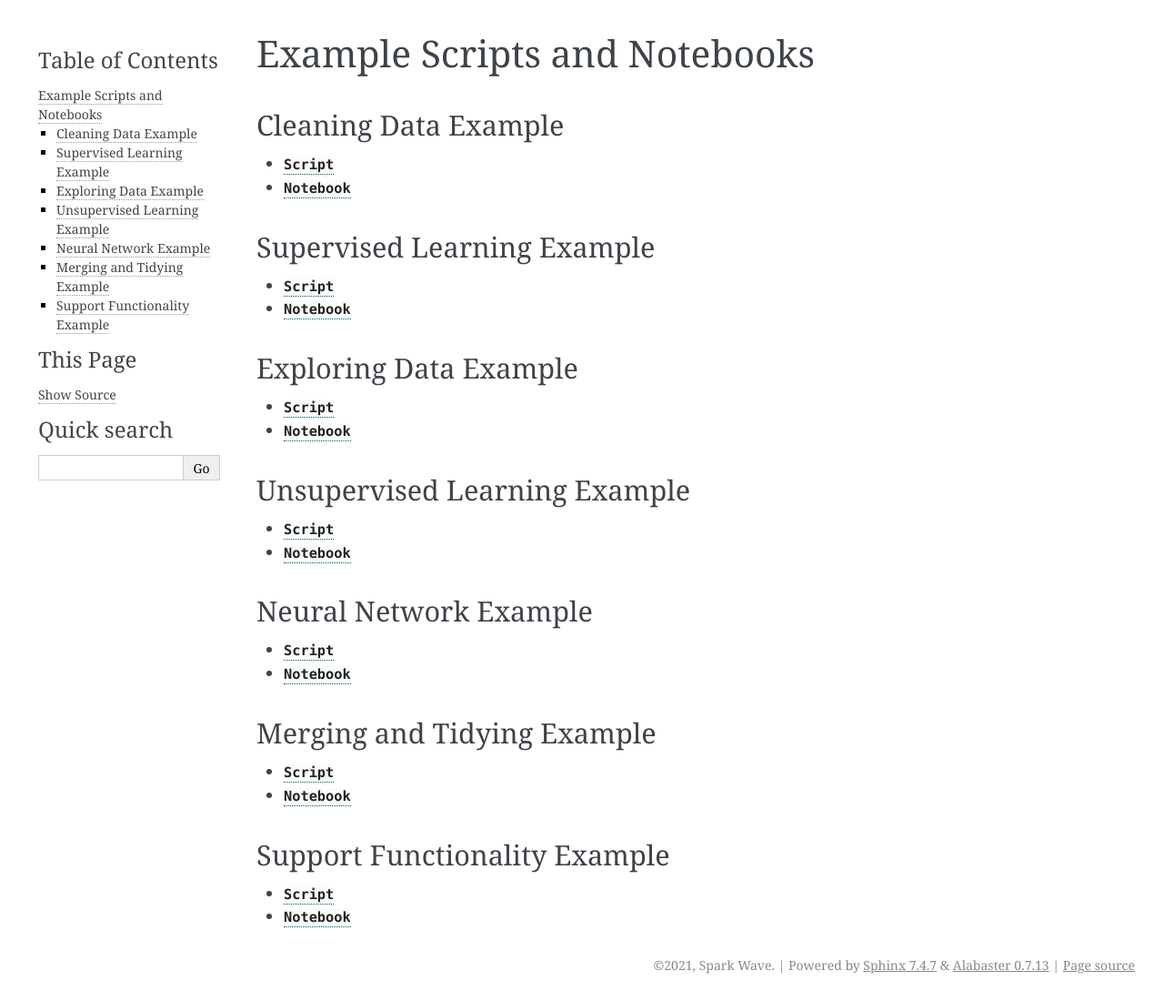
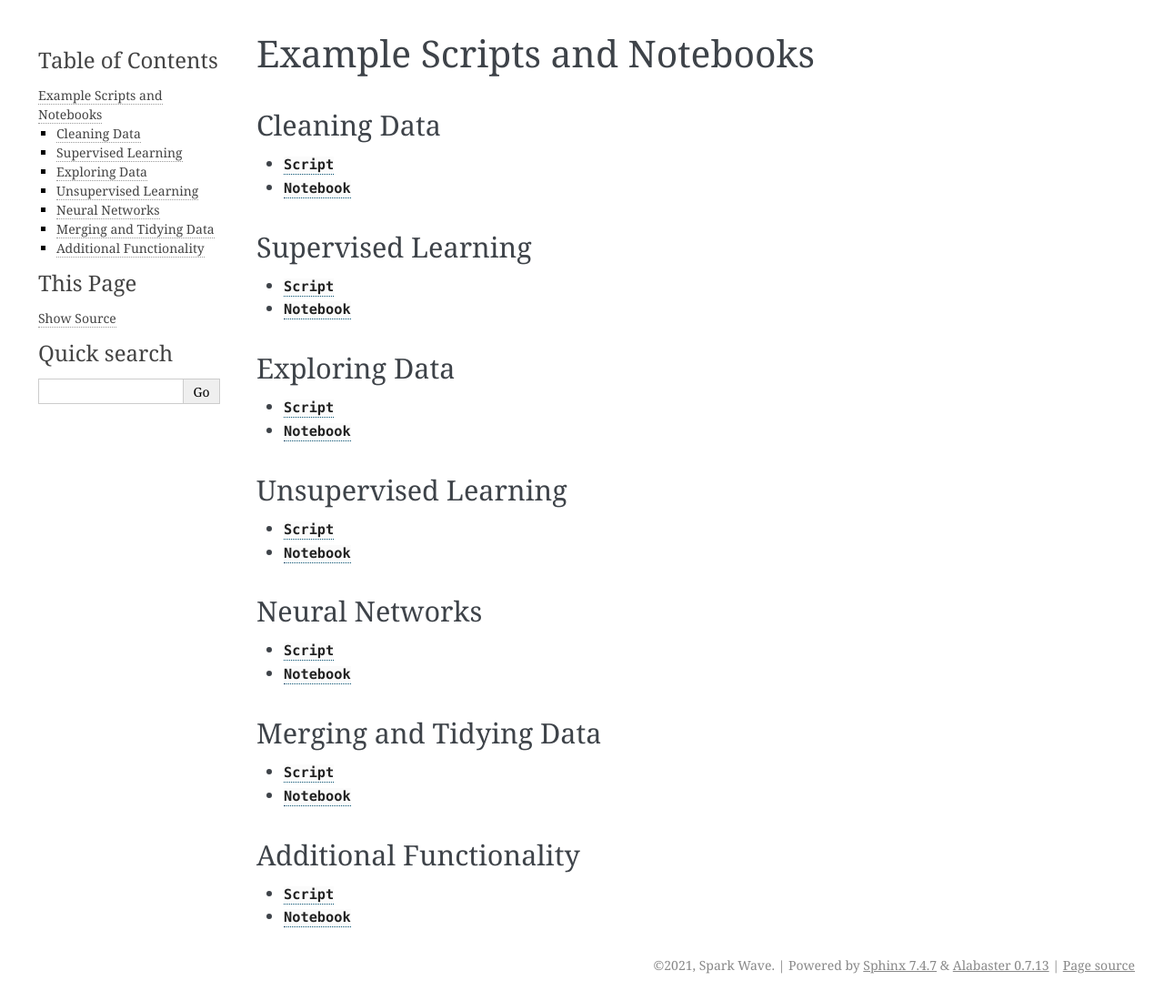
Before and after one commit to willfind/nimble, a Sphinx documentation site: the page built from documentation/source/examples/files.rst, in a window 1280 px wide and 1100 px high. Shown: the whole window at 91% size. Built offline with Sphinx 7.4.7, drawn with Linux system fonts in a browser that asks for light colours.

Commit message:
name changes to align with example headings

```diff
--- a/documentation/source/conf.py
+++ b/documentation/source/conf.py
@@ -425,12 +425,9 @@ class PYtoIPYNB:
                 trimmed = self.notebook['cells'][-1]['source'][-1][:-1]
                 self.notebook['cells'][-1]['source'][-1] = trimmed
 
-exampleNames = ['digits_train.py', 'shoppers_explore.py', 'shoppers_train.py',
-                'tidy_data.py', 'traffic_clean.py', 'traffic_train.py',
-                'wifi_support.py']
-confDir = os.path.dirname(confFilePath)
-exampleFiles = [os.path.join(confDir, 'examples', name)
-                for name in exampleNames]
+examplesDir = os.path.join(os.path.dirname(confFilePath), 'examples')
+exampleFiles = [os.path.join(examplesDir, f) for f in os.listdir(examplesDir)
+                if f.endswith('.py')]
 
 for file in exampleFiles:
     PYtoIPYNB(file).convertToNotebook()
--- a/documentation/source/examples/wifi_support.py
+++ b/documentation/source/examples/additional_functionality.py
@@ -1,17 +1,17 @@
 """
-# Configuration, Logging, Randomness and Custom Learners
+# Additional Functionality
 
-### Additional nimble functionality designed to support users.
+### Nimble functionality designed to support users.
 
-Our data for this example contains 2000 points and 8 features. The first
-7 features are wifi signal strength values picked up by a mobile phone
-from seven different wifi sources (one feature per source). The final
-feature stores which of four rooms the mobile device was in. This
-dataset will help highlight functionality included in the nimble library
-such as logging, randomness, and the design of "custom learners" for
-making your own machine learning algorithms that are supported by
-Nimble. This functionality will be highlighted as we use the wifi signal
-strength data to predict which room the phone is in.
+Our data in this example will help highlight functionality included in
+the Nimble library such as logging, randomness, and the design of
+"custom learners" for making your own machine learning algorithms that
+are supported by Nimble. Our data contains 2000 points and 8 features.
+The first 7 features are wifi signal strength values detected by a
+mobile phone from seven different wifi sources (one feature per source).
+The final feature identifies which of four rooms the mobile device was
+in. Our goal will be to predict the room that the phone is in based on
+wifi signal strength data.
 
 [Open this example in Google Colab][colab]
 
@@ -20,8 +20,8 @@ strength data to predict which room the phone is in.
 [Download the dataset for this example][datasets]
 
 [colab]: https://colab.research.google.com/drive/1CZecbz9Z2xR3auR7lj97cVWGIVTXKZmk?usp=sharing
-[files]: files.rst#support-functionality-example
-[datasets]: ../datasets.rst#support-functionality-example
+[files]: files.rst#additional-functionality
+[datasets]: ../datasets.rst#additional-functionality
 """
 
 ## Getting Started ##
@@ -30,9 +30,9 @@ strength data to predict which room the phone is in.
 ## can be affected by prior uses of Nimble, we want to ensure that the behavior
 ## of this example is consistent for everyone. To achieve this consistency, we
 ## will be storing our log in a temporary directory created by Python's
-## `tempfile` module. This will ensure that only information from this example
-## is logged. It also allows us to quickly remove the directory and its
-## contents when we finish.
+## `tempfile` module. This will ensure that our log queries only return
+## information logged in this example. It also allows us to quickly remove the
+## directory and its contents when we finish.
 import tempfile
 
 import nimble
@@ -45,7 +45,7 @@ tempDir = tempfile.TemporaryDirectory('nimble-logs')
 ## through `nimble.settings`. The default settings are written to a file and
 ## loaded each time Nimble is imported. To see the current configuration
 ## settings, we can use `nimble.settings.get()`. We can also change the
-## default settings using `nimble.settings.setDefault()` or
+## default settings using `nimble.settings.setDefault()` or use
 ## `nimble.settings.set()` to make changes for only the current session.
 
 ## Next, we will be exploring Nimble's logging feature. We want to start with
@@ -55,7 +55,7 @@ tempDir = tempfile.TemporaryDirectory('nimble-logs')
 
 # a new log file is generated when a new location is set
 nimble.settings.set('logger', 'location', tempDir.name)
-# enable log unless explicitly overridden by a local setting
+# enable logging unless explicitly overridden by a local setting
 nimble.settings.set('logger', 'enabledByDefault', 'True')
 
 ## Now that we have our new (temporary) logging file established, we can load
--- a/documentation/source/examples/traffic_clean.py
+++ b/documentation/source/examples/cleaning_data.py
@@ -19,8 +19,8 @@ change occurs in one of the weather forecast features.
 [Download the dataset for this example][datasets]
 
 [colab]: https://colab.research.google.com/drive/1TBeGjU7Jzt2XNzD9X_WFtmos4MvnrOje?usp=sharing
-[files]: files.rst#cleaning-data-example
-[datasets]: ../datasets.rst#cleaning-data-example
+[files]: files.rst#cleaning-data
+[datasets]: ../datasets.rst#cleaning-data
 """
 
 ## Getting started ##
@@ -162,7 +162,7 @@ traffic.show('Cleaned traffic data', **settingsForShow)
 ## Writing to a file ##
 
 ## We'd like to be able to load the cleaned data for our
-## [Supervised Learning example](traffic_train.ipynb) any time we want, so we
+## [Supervised Learning example](supervised_learning.ipynb) any time we want, so we
 ## will write it to a new csv file.
 traffic.writeFile('Metro_Interstate_Traffic_Volume_Cleaned.csv')
 
--- a/documentation/source/examples/shoppers_explore.py
+++ b/documentation/source/examples/exploring_data.py
@@ -15,8 +15,8 @@ extract useful insights.
 [Download the dataset for this example][datasets]
 
 [colab]: https://colab.research.google.com/drive/1QwTiHODLKlZp94pOGJCcnvNKA903uov1?usp=sharing
-[files]: files.rst#exploring-data-example
-[datasets]: ../datasets.rst#exploring-data-example
+[files]: files.rst#exploring-data
+[datasets]: ../datasets.rst#exploring-data
 """
 
 ## Getting Started ##
@@ -134,7 +134,7 @@ visits.plotFeatureGroupStatistics(nimble.calculate.count, 'Purchase', 'Region',
 ## purchases than the others. We have learned a lot about our website data
 ## through this exploration. Next, see how we can use Nimble to extract more
 ## insight from this data set using machine learning in our
-## [Unsupervised Learning example](shoppers_train.ipynb).
+## [Unsupervised Learning example](unsupervised_learning.ipynb).
 
 ## **References:**
 
--- a/documentation/source/examples/files.rst
+++ b/documentation/source/examples/files.rst
@@ -1,44 +1,44 @@
 Example Scripts and Notebooks
 =============================
 
-Cleaning Data Example
+Cleaning Data
+-------------
+
+*  :download:`Script <cleaning_data.py>`
+*  :download:`Notebook <cleaning_data.ipynb>`
+
+Supervised Learning
+-------------------
+
+*  :download:`Script <supervised_learning.py>`
+*  :download:`Notebook <supervised_learning.ipynb>`
+
+Exploring Data
+--------------
+
+*  :download:`Script <exploring_data.py>`
+*  :download:`Notebook <exploring_data.ipynb>`
+
+Unsupervised Learning
 ---------------------
 
-*  :download:`Script <traffic_clean.py>`
-*  :download:`Notebook <traffic_clean.ipynb>`
+*  :download:`Script <unsupervised_learning.py>`
+*  :download:`Notebook <unsupervised_learning.ipynb>`
 
-Supervised Learning Example
----------------------------
+Neural Networks
+---------------
 
-*  :download:`Script <traffic_train.py>`
-*  :download:`Notebook <traffic_train.ipynb>`
+*  :download:`Script <neural_networks.py>`
+*  :download:`Notebook <neural_networks.ipynb>`
 
-Exploring Data Example
-----------------------
+Merging and Tidying Data
+------------------------
 
-*  :download:`Script <shoppers_explore.py>`
-*  :download:`Notebook <shoppers_explore.ipynb>`
+*  :download:`Script <merging_and_tidying_data.py>`
+*  :download:`Notebook <merging_and_tidying_data.ipynb>`
 
-Unsupervised Learning Example
------------------------------
+Additional Functionality
+------------------------
 
-*  :download:`Script <shoppers_train.py>`
-*  :download:`Notebook <shoppers_train.ipynb>`
-
-Neural Network Example
-----------------------
-
-*  :download:`Script <digits_train.py>`
-*  :download:`Notebook <digits_train.ipynb>`
-
-Merging and Tidying Example
----------------------------
-
-*  :download:`Script <tidy_data.py>`
-*  :download:`Notebook <tidy_data.ipynb>`
-
-Support Functionality Example
------------------------------
-
-*  :download:`Script <wifi_support.py>`
-*  :download:`Notebook <wifi_support.ipynb>`
+*  :download:`Script <additional_functionality.py>`
+*  :download:`Notebook <additional_functionality.ipynb>`
--- a/documentation/source/examples/tidy_data.py
+++ b/documentation/source/examples/merging_and_tidying_data.py
@@ -23,8 +23,8 @@ all of the data from our 8 original files.
 
 [wickham]: http://dx.doi.org/10.18637/jss.v059.i10
 [colab]: https://colab.research.google.com/drive/1v6bayDRsovOnzFnjRDYRaJ-PRSN7DIlE?usp=sharing
-[files]: files.rst#merging-and-tidying-example
-[datasets]: ../datasets.rst#merging-and-tidying-example
+[files]: files.rst#merging-and-tidying-data
+[datasets]: ../datasets.rst#merging-and-tidying-data
 """
 
 ## Getting Started ##
--- a/documentation/source/examples/digits_train.py
+++ b/documentation/source/examples/neural_networks.py
@@ -20,8 +20,8 @@ example, [0,0,0,1,0,0,0,0,0,0] is a 3 and [0,0,0,0,0,0,0,0,0,1] is a 9.
 [Download the dataset for this example][datasets]
 
 [colab]: https://colab.research.google.com/drive/1o-1M9MWiqPdgXeAZ0RUDBN-ilx4J_rh1?usp=sharing
-[files]: files.rst#neural-network-example
-[datasets]: ../datasets.rst#neural-network-example
+[files]: files.rst#neural-networks
+[datasets]: ../datasets.rst#neural-networks
 """
 
 ## Getting Started ##
--- a/documentation/source/examples/traffic_train.py
+++ b/documentation/source/examples/supervised_learning.py
@@ -6,7 +6,7 @@
 In this example, we will use two datasets that contain data on
 interstate traffic volumes and features that may contribute to changes
 in traffic volume. `Metro_Interstate_Traffic_Volume_Cleaned.csv`, was
-generated in our [Data Cleaning example](traffic_clean.ipynb) and is the
+generated in our [Data Cleaning example](cleaning_data.ipynb) and is the
 cleaned data we will use to build our supervised learning models.
 `Metro_Interstate_Traffic_Volume_Predict.csv`, contains fictional
 "forecast" data that we will use to simulate making traffic volume
@@ -19,8 +19,8 @@ predictions using our supervised machine learning model.
 [Download the dataset for this example][datasets]
 
 [colab]: https://colab.research.google.com/drive/1XAqGkVFdI7UbJiegabkx5PynKZU-za3W?usp=sharing
-[files]: files.rst#supervised-learning-example
-[datasets]: ../datasets.rst#supervised-learning-example
+[files]: files.rst#supervised-learning
+[datasets]: ../datasets.rst#supervised-learning
 """
 
 ## Getting Started ##
--- a/documentation/source/examples/shoppers_train.py
+++ b/documentation/source/examples/unsupervised_learning.py
@@ -3,7 +3,7 @@
 
 ### Classifying online shoppers
 
-In our [Exploring Data example](shoppers_explore.ipynb), we began
+In our [Exploring Data example](exploring_data.ipynb), we began
 exploring visitor behavior data from an ecommerce website. We will use
 that same data for this example, but a version that has been prepared
 for machine learning, `online_shoppers_intention_clean.csv`. Our goal
@@ -18,8 +18,8 @@ visit.
 [Download the dataset for this example][datasets]
 
 [colab]: https://colab.research.google.com/drive/10KZjKMnrrahHbOmDQa-dne44FmMMPePS?usp=sharing
-[files]: files.rst#unsupervised-learning-example
-[datasets]: ../datasets.rst#unsupervised-learning-example
+[files]: files.rst#unsupervised-learning
+[datasets]: ../datasets.rst#unsupervised-learning
 """
 ## Getting Started ##
 
@@ -169,7 +169,7 @@ clusterMeans = nimble.data('Matrix', means, featureNames=purchaseOnlyFtNames,
 
 ## For this example, a good visual way to analyze differences in feature means
 ## between clusters is to use plots. We examined the mean of all visits by page
-## type in [Exploring Data](shoppers_explore.ipynb), so now let's see how many
+## type in [Exploring Data](exploring_data.ipynb), so now let's see how many
 ## times our average purchaser **in each cluster** visits the various page
 ## types.
 pageTypes = ['Administrative', 'Informational', 'ProductRelated']
```
Also changed, not shown: documentation/source/datasets.rst (+14 -14 lines), documentation/source/index.rst (+7 -7 lines), documentation/source/examples/outputs/additional_functionality_output.txt (renamed from documentation/source/examples/outputs/wifi_support_output.txt), documentation/source/examples/outputs/cleaning_data_output.txt (renamed from documentation/source/examples/outputs/traffic_clean_output.txt), documentation/source/examples/outputs/exploring_data_output.txt (renamed from documentation/source/examples/outputs/shoppers_explore_output.txt), documentation/source/examples/outputs/merging_and_tidying_data_output.txt (renamed from documentation/source/examples/outputs/tidy_data_output.txt), documentation/source/examples/outputs/neural_networks_output.txt (renamed from documentation/source/examples/outputs/digits_train_output.txt), documentation/source/examples/outputs/supervised_learning_output.txt (renamed from documentation/source/examples/outputs/traffic_train_output.txt), documentation/source/examples/outputs/unsupervised_learning_output.txt (renamed from documentation/source/examples/outputs/shoppers_train_output.txt), 1 other file.
